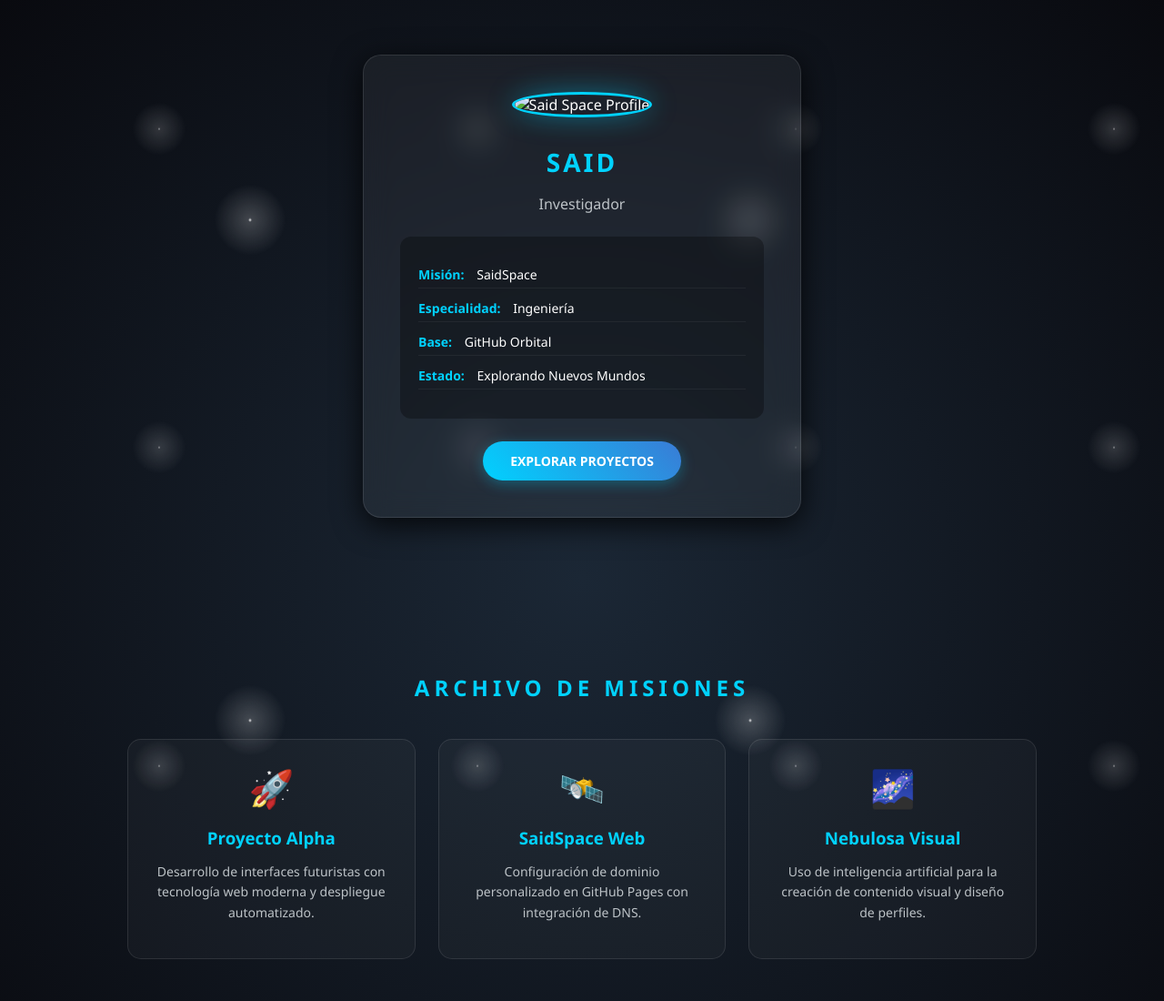
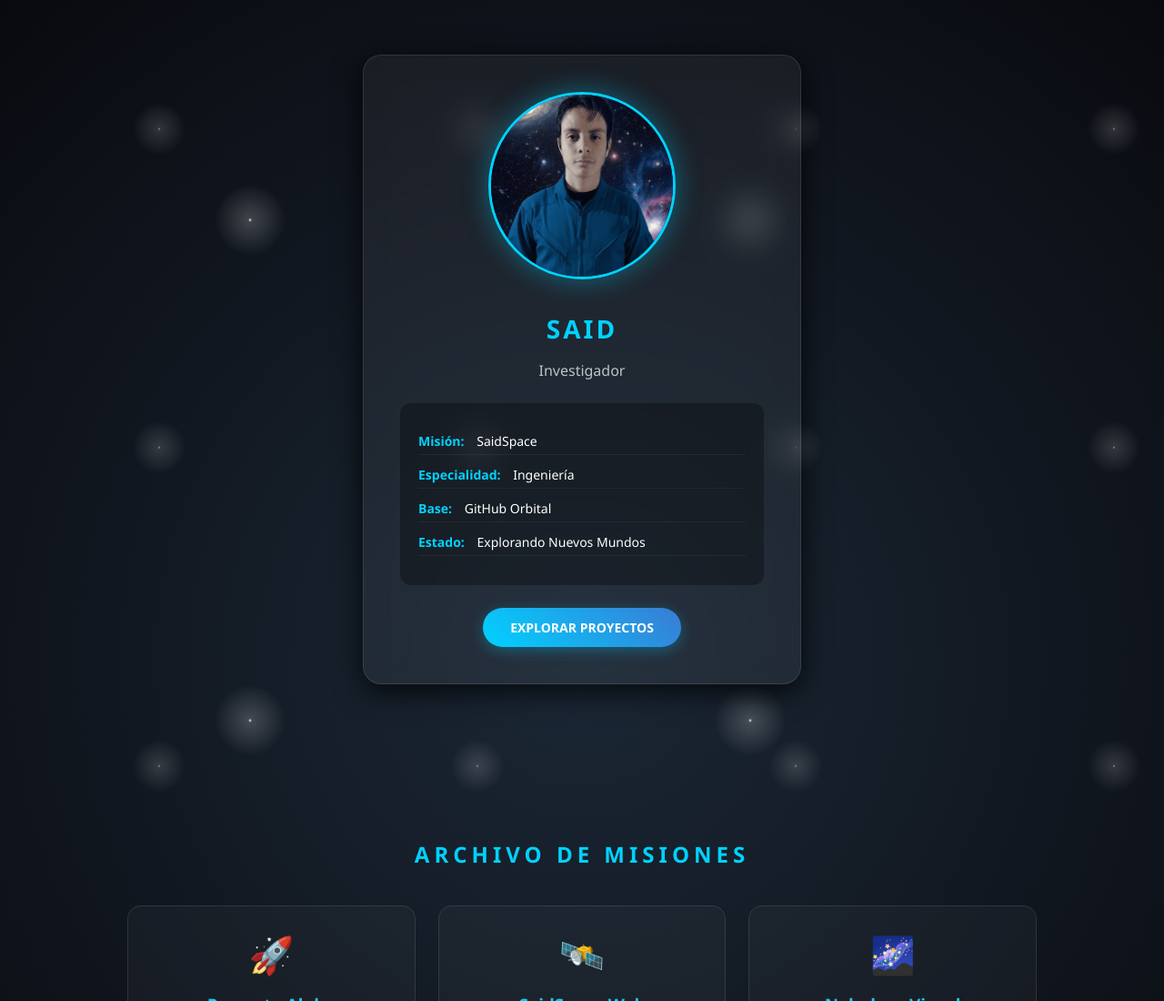
Before and after one commit to rodriguezsilvase-pixel/space, a plain HTML site: page index.html in a window 1280 px wide. Shown: the top 1100 px of the page at 91% size. Drawn offline with Linux system fonts and the light colour scheme.

Commit message:
Update index.html

```diff
--- a/index.html
+++ b/index.html
@@ -183,7 +183,7 @@
     <div class="main-container">
 
         <div class="profile-card">
-            <img src="said_foto.jpg" alt="Said Space Profile" class="profile-img">
+            <img src="said_foto.png" alt="Said Space Profile" class="profile-img">
 
             <h1>SAID</h1>
             <p class="subtitle">Investigador</p>
```
